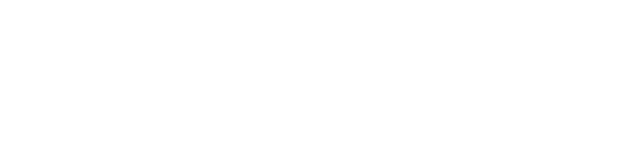
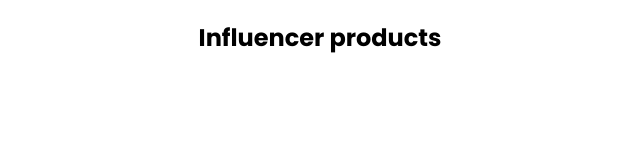
Before and after one commit to FarukMahfuj/influencer-gear, a plain HTML site: page index.html in a window 1280 px wide. Shown: the whole page, without its empty margins (320-960 px from the left). Drawn offline with Linux system fonts and the light colour scheme.

Commit message:
nav added

```diff
--- a/index.html
+++ b/index.html
@@ -6,10 +6,19 @@
     <meta http-equiv="X-UA-Compatible" content="IE=edge">
     <meta name="viewport" content="width=device-width, initial-scale=1.0">
     <title>Influencer Gear</title>
+    <!-- stylesheet -->
     <link rel="stylesheet" href="style.css">
 
 <body>
-
+    <!-- header start -->
+    <header>
+        <nav>
+            <div class="logo">
+                <h1 class="logo-text">Influencer products</h1>
+            </div>
+        </nav>
+    </header>
+    <!-- header end -->
 </body>
 
 </html>
--- a/style.css
+++ b/style.css
@@ -2,4 +2,17 @@
 
 @import url('https://fonts.googleapis.com/css2?family=Inter:wght@400;700&family=Manrope:wght@700&family=Poppins:wght@500;600;700&family=Roboto:wght@700&display=swap');
 
-/*----------//Fonts//------------ */
+/*----------common styles or utilities---------- */
+body{
+    margin: 0%;
+    padding: 0%;
+}
+
+/*----------nav style---------- */
+.logo{
+    display: flex;
+    justify-content: center;
+}
+.logo-text{
+font-family: 'Poppins', sans-serif;
+}
```
